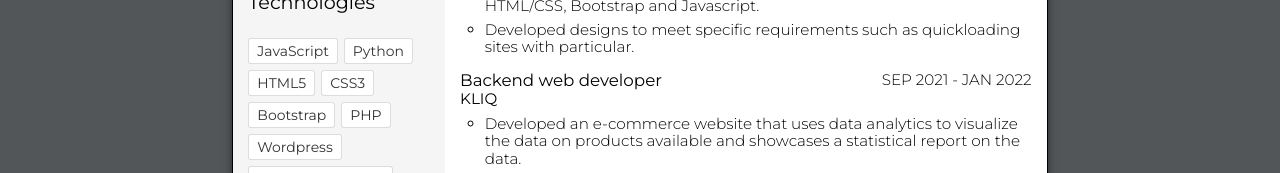
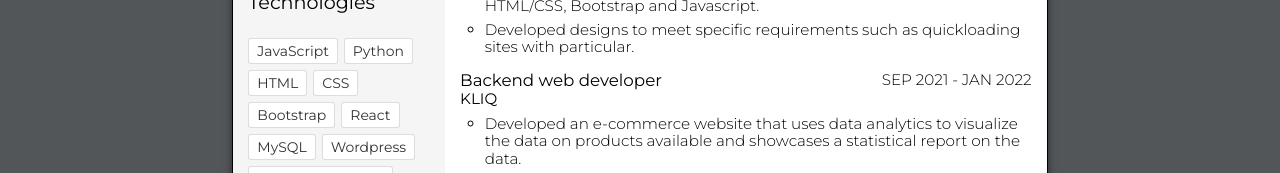
Before and after one commit to Mr-IRobot/breezeconcept-resume, a plain HTML site: page index.html in a window 1280 px wide. Shown: the part 627-800 px from the top of the page. Drawn offline with nearby package versions, Linux system fonts and the light colour scheme.

Commit message:
Update index.html

```diff
--- a/index.html
+++ b/index.html
@@ -68,10 +68,11 @@
                         <ul>
                             <li><span>JavaScript</span></li>
                             <li><span>Python</span></li>
-                            <li><span>HTML5</span></li>
-                            <li><span>CSS3</span></li>
+                            <li><span>HTML</span></li>
+                            <li><span>CSS</span></li>
                             <li><span>Bootstrap</span></li>
-                            <li><span>PHP</span></li>
+                            <li><span>React</span></li>
+                            <li><span>MySQL</span></li>
                             <li><span>Wordpress</span></li>
                             <li><span>Adobe Photoshop</span></li>
                             <li><span>Adobe PremierePro</span></li>
```
